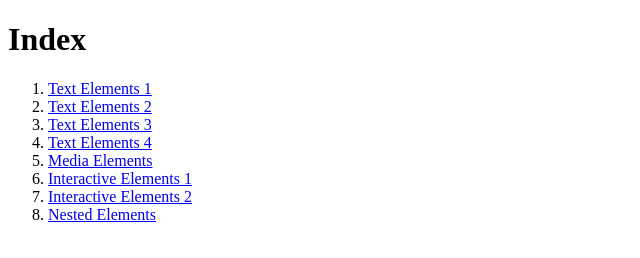
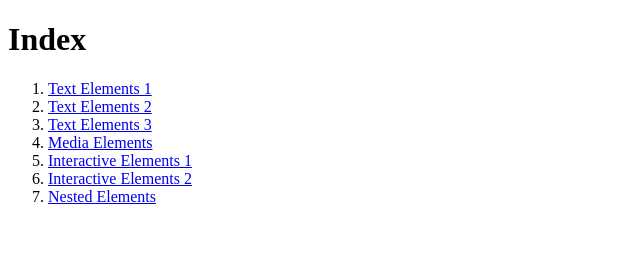
Before and after one commit to cgtfarmer/demo-html, a plain HTML site: page src/index.html in a window 1280 px wide. Shown: the whole page, without its empty margins (0-640 px from the left). Drawn offline with Linux system fonts and the light colour scheme.

Commit message:
Remove stale link

```diff
--- a/src/index.html
+++ b/src/index.html
@@ -21,9 +21,6 @@
           <a href="./text-elements-3.html">Text Elements 3</a>
         </li>
         <li>
-          <a href="./text-elements-4.html">Text Elements 4</a>
-        </li>
-        <li>
           <a href="./media-elements.html">Media Elements</a>
         </li>
         <li>
```
